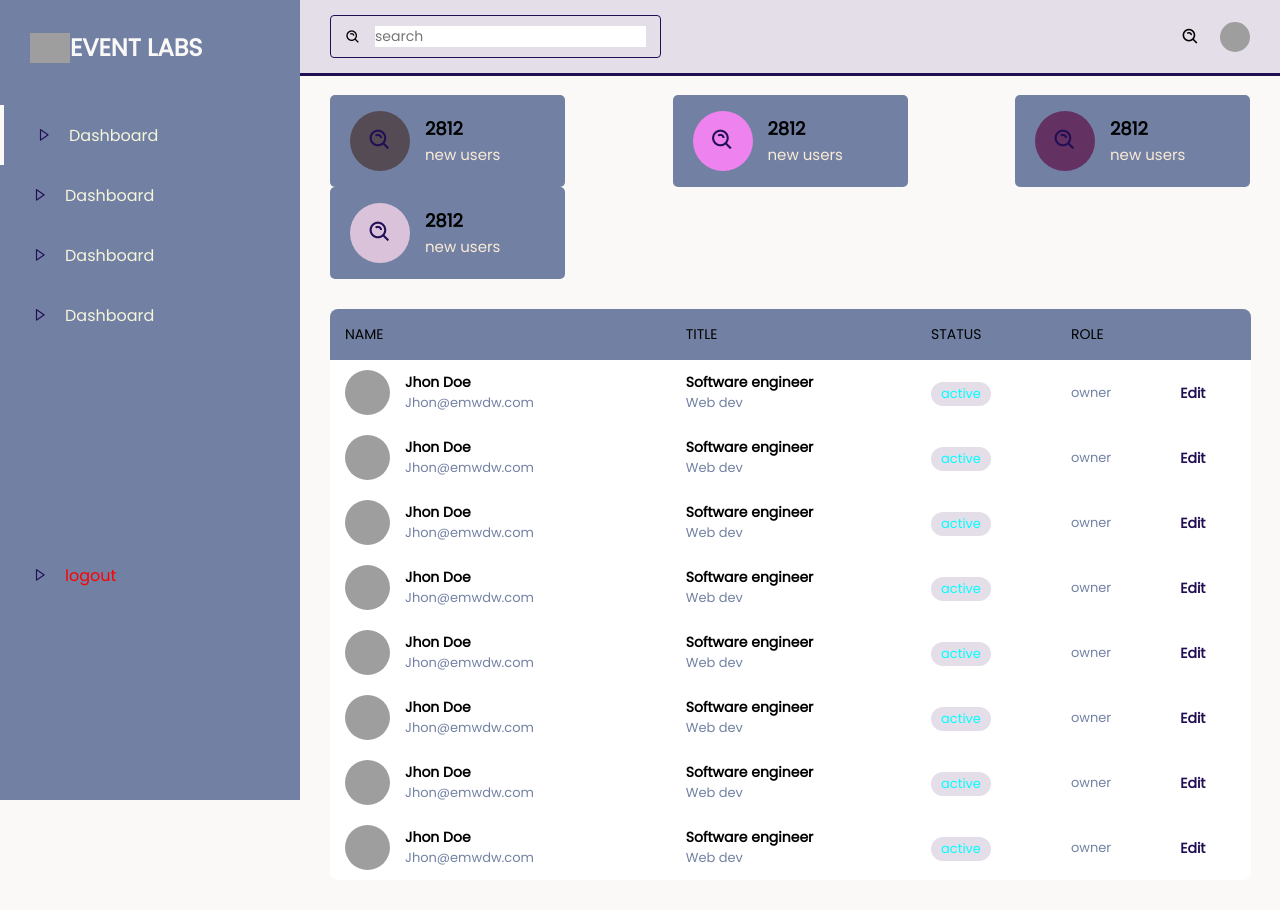
After one commit to Dushanee/eventslab, a PHP site: page /admin-dashboard.html in a window 1280 px wide. The commit adds this page. Run offline with PHP 8.4, Linux system fonts and the light colour scheme; grey boxes are pictures that could not be loaded.

Commit message:
update admin
admin login page update

```diff
--- /dev/null
+++ b/admin/admin-dashboard.html
@@ -0,0 +1,314 @@
+<!DOCTYPE html>
+<html lang="en">
+
+<head>
+    <meta charset="UTF-8">
+    <meta http-equiv="X-UA-Compatible" content="IE=edge">
+    <meta name="viewport" content="width=device-width, initial-scale=1.0">
+    <title>admin page</title>
+    <link href='https://unpkg.com/boxicons@2.1.4/css/boxicons.min.css' rel='stylesheet'>
+    <link rel="stylesheet" href="admin-style.css">
+</head>
+
+<body>
+    <section id="menu">
+        <div class="logo">
+            <img src="images/logo.png" alt="">
+            <h2>EVENT LABS</h2>
+        </div>
+        <div class="items">
+            <li><i class='bx  bx-right-arrow'></i><a href="#">Dashboard</a></li>
+            <li><i class='bx  bx-right-arrow'></i><a href="#">Dashboard</a></li>
+            <li><i class='bx  bx-right-arrow'></i><a href="#">Dashboard</a></li>
+            <li><i class='bx  bx-right-arrow'></i><a href="#">Dashboard</a></li>
+
+
+        </div>
+
+        <div class="logout">
+            <li><i class='bx  bx-right-arrow'></i><a href="#">logout</a></li>
+
+        </div>
+
+
+
+    </section>
+
+
+    <section id="interface">
+        <div class="navigation">
+            <div class="n1">
+                <div class="search">
+                    <i class='bx bx-search-alt'></i>
+                    <input type="text" placeholder="search">
+
+
+                </div>
+            </div>
+
+            <div class="profile">
+                <i class='bx bx-search-alt'></i>
+                <img src="images/1.jpg" alt="">
+
+            </div>
+        </div>
+        <h3 class="i-name">Dashboard</h3>
+
+        <div class="values">
+            <div class="val-box">
+                <i class='bx bx-search-alt'></i>
+                <div>
+                    <h3>2812</h3>
+                    <span>new users</span>
+                </div>
+
+            </div>
+            <div class="val-box">
+                <i class='bx bx-search-alt'></i>
+                <div>
+                    <h3>2812</h3>
+                    <span>new users</span>
+                </div>
+
+            </div>
+            <div class="val-box">
+                <i class='bx bx-search-alt'></i>
+                <div>
+                    <h3>2812</h3>
+                    <span>new users</span>
+                </div>
+
+            </div>
+            <div class="val-box">
+                <i class='bx bx-search-alt'></i>
+                <div>
+                    <h3>2812</h3>
+                    <span>new users</span>
+                </div>
+
+            </div>
+        </div>
+
+        <div class="board">
+            <table width="100%">
+                <thead>
+                    <tr>
+                        <td>Name</td>
+                        <td>Title</td>
+                        <td>Status</td>
+                        <td>Role</td>
+                        <td></td>
+                    </tr>
+                </thead>
+                <tbody>
+                    <tr>
+                        <td class="people">
+                            <img src="images/2.jpg" alt="">
+                            <div class="people-de">
+                                <h5>Jhon Doe</h5>
+                                <p>Jhon@emwdw.com</p>
+                            </div>
+                        </td>
+
+                        <td class="people-des">
+                            <h5>Software engineer</h5>
+                            <p>Web dev</p>
+                        </td>
+
+
+                        <td class="active">
+                            <p>active</p>
+                        </td>
+
+                        <td class="role">
+                            <p>owner</p>
+                        </td>
+
+                        <td class="edit"><a href="#">Edit</a></td>
+                    </tr>
+                    <tr>
+                        <td class="people">
+                            <img src="images/2.jpg" alt="">
+                            <div class="people-de">
+                                <h5>Jhon Doe</h5>
+                                <p>Jhon@emwdw.com</p>
+                            </div>
+                        </td>
+
+                        <td class="people-des">
+                            <h5>Software engineer</h5>
+                            <p>Web dev</p>
+                        </td>
+
+
+                        <td class="active">
+                            <p>active</p>
+                        </td>
+
+                        <td class="role">
+                            <p>owner</p>
+                        </td>
+
+                        <td class="edit"><a href="#">Edit</a></td>
+                    </tr>
+                    <tr>
+                        <td class="people">
+                            <img src="images/2.jpg" alt="">
+                            <div class="people-de">
+                                <h5>Jhon Doe</h5>
+                                <p>Jhon@emwdw.com</p>
+                            </div>
+                        </td>
+
+                        <td class="people-des">
+                            <h5>Software engineer</h5>
+                            <p>Web dev</p>
+                        </td>
+
+
+                        <td class="active">
+                            <p>active</p>
+                        </td>
+
+                        <td class="role">
+                            <p>owner</p>
+                        </td>
+
+                        <td class="edit"><a href="#">Edit</a></td>
+                    </tr>
+                    <tr>
+                        <td class="people">
+                            <img src="images/2.jpg" alt="">
+                            <div class="people-de">
+                                <h5>Jhon Doe</h5>
+                                <p>Jhon@emwdw.com</p>
+                            </div>
+                        </td>
+
+                        <td class="people-des">
+                            <h5>Software engineer</h5>
+                            <p>Web dev</p>
+                        </td>
+
+
+                        <td class="active">
+                            <p>active</p>
+                        </td>
+
+                        <td class="role">
+                            <p>owner</p>
+                        </td>
+
+                        <td class="edit"><a href="#">Edit</a></td>
+                    </tr>
+                    <tr>
+                        <td class="people">
+                            <img src="images/2.jpg" alt="">
+                            <div class="people-de">
+                                <h5>Jhon Doe</h5>
+                                <p>Jhon@emwdw.com</p>
+                            </div>
+                        </td>
+
+                        <td class="people-des">
+                            <h5>Software engineer</h5>
+                            <p>Web dev</p>
+                        </td>
+
+
+                        <td class="active">
+                            <p>active</p>
+                        </td>
+
+                        <td class="role">
+                            <p>owner</p>
+                        </td>
+
+                        <td class="edit"><a href="#">Edit</a></td>
+                    </tr>
+                    <tr>
+                        <td class="people">
+                            <img src="images/2.jpg" alt="">
+                            <div class="people-de">
+                                <h5>Jhon Doe</h5>
+                                <p>Jhon@emwdw.com</p>
+                            </div>
+                        </td>
+
+                        <td class="people-des">
+                            <h5>Software engineer</h5>
+                            <p>Web dev</p>
+                        </td>
+
+
+                        <td class="active">
+                            <p>active</p>
+                        </td>
+
+                        <td class="role">
+                            <p>owner</p>
+                        </td>
+
+                        <td class="edit"><a href="#">Edit</a></td>
+                    </tr>
+                    <tr>
+                        <td class="people">
+                            <img src="images/2.jpg" alt="">
+                            <div class="people-de">
+                                <h5>Jhon Doe</h5>
+                                <p>Jhon@emwdw.com</p>
+                            </div>
+                        </td>
+
+                        <td class="people-des">
+                            <h5>Software engineer</h5>
+                            <p>Web dev</p>
+                        </td>
+
+
+                        <td class="active">
+                            <p>active</p>
+                        </td>
+
+                        <td class="role">
+                            <p>owner</p>
+                        </td>
+
+                        <td class="edit"><a href="#">Edit</a></td>
+                    </tr>
+                    <tr>
+                        <td class="people">
+                            <img src="images/2.jpg" alt="">
+                            <div class="people-de">
+                                <h5>Jhon Doe</h5>
+                                <p>Jhon@emwdw.com</p>
+                            </div>
+                        </td>
+
+                        <td class="people-des">
+                            <h5>Software engineer</h5>
+                            <p>Web dev</p>
+                        </td>
+
+
+                        <td class="active">
+                            <p>active</p>
+                        </td>
+
+                        <td class="role">
+                            <p>owner</p>
+                        </td>
+
+                        <td class="edit"><a href="#">Edit</a></td>
+                    </tr>
+                </tbody>
+            </table>
+
+        </div>
+
+    </section>
+
+
+</body>
+
+</html>
--- a/admin/admin-style.css
+++ b/admin/admin-style.css
@@ -1,181 +1,167 @@
-@import url('https://fonts.googleapis.com/css2?family=Poppins&display=swap');
+@import url("https://fonts.googleapis.com/css2?family=Poppins&display=swap");
 
-*{
+* {
   margin: 0;
   padding: 0;
-    box-sizing:border-box;
-    font-family: 'Poppins', sans-serif;
+  box-sizing: border-box;
+  font-family: "Poppins", sans-serif;
 }
 
-body{
+body {
   width: 100%;
-    background: #FAF9F8;
+  background: #faf9f8;
   position: relative;
   display: flex;
 }
 
-
-#menu{
-    background:#7281A3 ;
+#menu {
+  background: #7281a3;
   width: 300px;
   height: 100%;
   position: fixed;
   top: 0;
   left: 0;
-
 }
 
-#menu .logo{
+#menu .logo {
   display: flex;
   align-items: center;
-    color: #FAF9F8;
+  color: #faf9f8;
   padding: 30px 0 0 30px;
 }
 
-#menu .logo img{
+#menu .logo img {
   width: 40px;
 }
 
-#menu .items{
+#menu .items {
   margin-top: 40px;
 }
 
-#menu .items li{
+#menu .items li {
   list-style: none;
   padding: 15px 0;
   transition: 0.3s ease;
-
 }
 
-#menu .items li:hover{
+#menu .items li:hover {
   background: #e4dee9;
   cursor: pointer;
 }
 
-#menu .items li:nth-child(1){
-    border-left: 4px solid #FAF9F8;
-
+#menu .items li:nth-child(1) {
+  border-left: 4px solid #faf9f8;
 }
 
-#menu .items li i{
-    color: #210E54;
+#menu .items li i {
+  color: #210e54;
   width: 30px;
   height: 30px;
-    line-height: 30px ;
+  line-height: 30px;
   text-align: center;
   font-size: 14px;
   margin: 0 10px 0 25px;
-
 }
 #menu .items :hover i,
-#menu .items :hover a{
-    color:#FAF9F8;
-
+#menu .items :hover a {
+  color: #faf9f8;
 }
 
-
-
-#menu .items li a{
+#menu .items li a {
   text-decoration: none;
   color: beige;
   font-weight: 300px;
   transition: 0.3s ease;
-
 }
-#menu .logout{
+#menu .logout {
   padding-top: 200px;
   padding-bottom: 30px;
 }
 
-#menu .logout li{
+#menu .logout li {
   list-style: none;
   padding: 15px 0;
   transition: 0.3s ease;
-
 }
-#menu .logout li i{
-    color: #210E54;
+#menu .logout li i {
+  color: #210e54;
   width: 30px;
   height: 30px;
-    line-height: 30px ;
+  line-height: 30px;
   text-align: center;
   font-size: 14px;
   margin: 0 10px 0 25px;
-
 }
 
-#menu .logout li a{
+#menu .logout li a {
   color: red;
   font-weight: 300px;
   transition: 0.3s ease;
   text-decoration: none;
-
 }
 
-#interface{
+#interface {
   width: calc(100% - 300px);
   margin-left: 300px;
   position: relative;
 }
 
-#interface .navigation{
+#interface .navigation {
   display: flex;
   align-items: center;
-    justify-content: space-between ;
+  justify-content: space-between;
   background: #e4dee9;
   padding: 15px 30px;
-    border-bottom: 3px solid #210E54;
+  border-bottom: 3px solid #210e54;
   position: fixed;
   width: calc(100% - 300px);
 }
 
-#interface .navigation .search{
+#interface .navigation .search {
   display: flex;
   justify-content: flex-start;
   align-items: center;
   padding: 10px 14px;
-    border: 1px solid #210E54 ;
+  border: 1px solid #210e54;
   border-radius: 4px;
 }
-#interface .navigation .search i{
+#interface .navigation .search i {
   margin-right: 14px;
 }
 
-#interface .navigation .search input{
+#interface .navigation .search input {
   border: none;
   outline: none;
   font-size: 14px;
 }
 
-#interface .navigation .profile{
-
+#interface .navigation .profile {
   display: flex;
   justify-content: flex-start;
   align-items: center;
-
 }
 
-#interface .navigation .profile i{
+#interface .navigation .profile i {
   margin-right: 20px;
   font-size: 19px;
   font-weight: 400px;
 }
 
-#interface .navigation .profile img{
+#interface .navigation .profile img {
   width: 30px;
   height: 30px;
   object-fit: cover;
   border-radius: 50%;
 }
 
-.i-name{
-    color: #210E54;
+.i-name {
+  color: #210e54;
   padding: 30px 30px 0 30px;
   font-size: 24px;
   font-weight: 700;
 }
 
-.values{
+.values {
   padding: 30px 30px 0 30px;
   display: flex;
   justify-content: space-between;
@@ -183,8 +169,8 @@ body{
   flex-wrap: wrap;
 }
 
-.values .val-box{
-    background: #7281A3;
+.values .val-box {
+  background: #7281a3;
   width: 235px;
   padding: 16px 20px;
   border-radius: 5px;
@@ -193,48 +179,48 @@ body{
   align-items: center;
 }
 
-.values .val-box i{
+.values .val-box i {
   font-size: 25px;
   width: 60px;
   height: 60px;
   line-height: 60px;
   border-radius: 50%;
   text-align: center;
-    color: #210E54;
+  color: #210e54;
   background-color: aqua;
   margin-right: 15px;
 }
-.values .val-box:nth-child(1) i{
+.values .val-box:nth-child(1) i {
   background: rgb(85, 75, 85);
 }
-.values .val-box:nth-child(2) i{
+.values .val-box:nth-child(2) i {
   background: violet;
 }
-.values .val-box:nth-child(3) i{
+.values .val-box:nth-child(3) i {
   background: rgb(99, 50, 99);
 }
-.values .val-box:nth-child(4) i{
+.values .val-box:nth-child(4) i {
   background: rgb(218, 195, 218);
 }
-.values .val-box h3{
+.values .val-box h3 {
   font-size: 18px;
   font-weight: 600;
 }
 
-.values .val-box span{
+.values .val-box span {
   font-size: 15px;
   color: antiquewhite;
 }
 
-.board{
+.board {
   width: 94%;
   margin: 30px 0 30px 30px;
   overflow: auto;
-    background:#fff;
+  background: #fff;
   border-radius: 8px;
 }
 
-.board img{
+.board img {
   width: 45px;
   height: 45px;
   border-radius: 50%;
@@ -242,47 +228,45 @@ body{
   margin-right: 15px;
 }
 
-.board h5{
-    font-weight:600 ;
+.board h5 {
+  font-weight: 600;
   font-size: 14px;
 }
 
-.board p{
+.board p {
   font-weight: 400;
   font-size: 13px;
-    color: #7281A3;
+  color: #7281a3;
 }
-.board .people{
+.board .people {
   display: flex;
   justify-content: flex-start;
   align-items: center;
   text-align: start;
 }
 
-table{
-
+table {
   border-collapse: collapse;
-
 }
 
-tr{
-    border-bottom: 1 px solid #210E54;
+tr {
+  border-bottom: 1 px solid #210e54;
 }
 
-thead td{
+thead td {
   font-size: 14px;
   text-transform: uppercase;
   font-weight: 400;
-    background: #7281A3;
+  background: #7281a3;
   text-align: start;
   padding: 15px;
 }
 
-tbody tr td{
+tbody tr td {
   padding: 10px 15px;
 }
 
-.active p{
+.active p {
   background: #e4dee9;
   padding: 2px 10px;
   display: inline-block;
@@ -290,9 +274,9 @@ tbody tr td{
   color: aqua;
 }
 
-.edit a{
+.edit a {
   text-decoration: none;
   font-size: 14px;
-    color: #210E54;
+  color: #210e54;
   font-weight: 600;
 }
```
Also changed, not shown: admin/admin-login.html (added, +25 -0 lines). Lines whose indentation alone changed are shown as unchanged.
